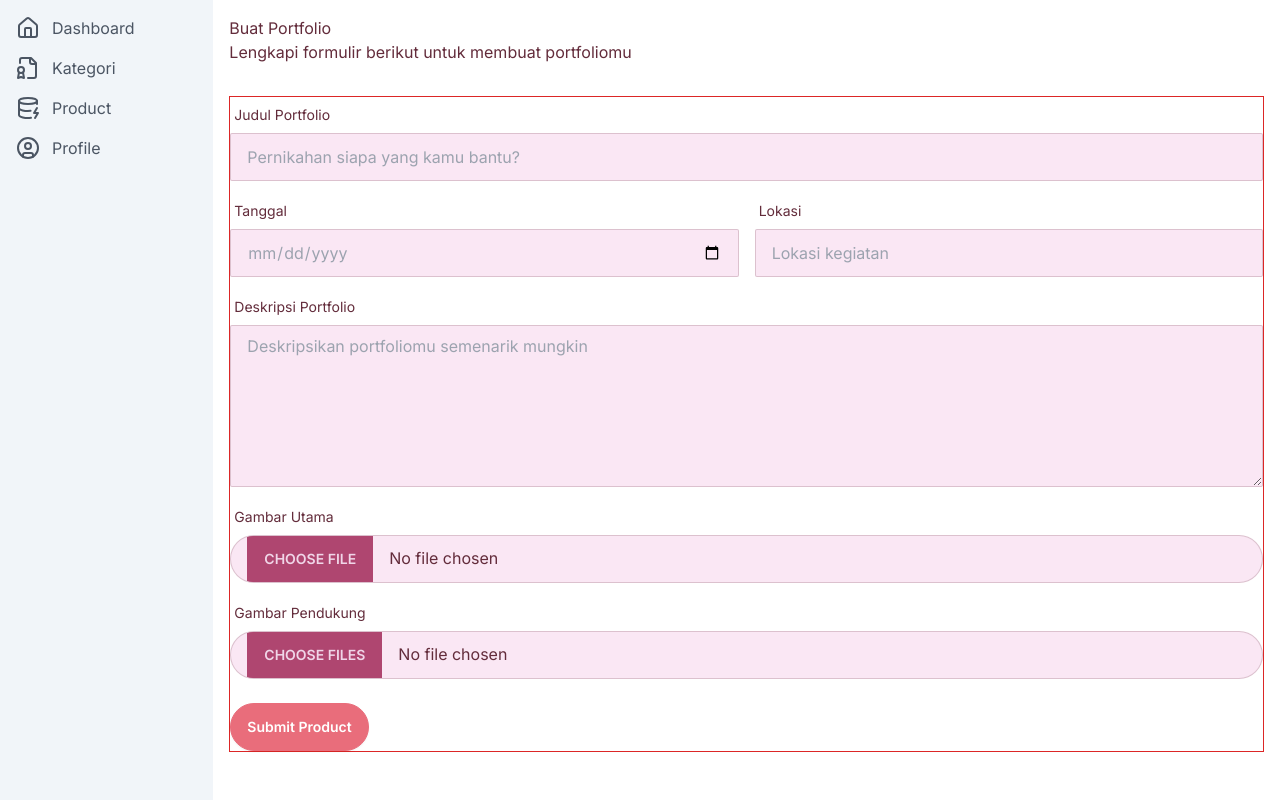
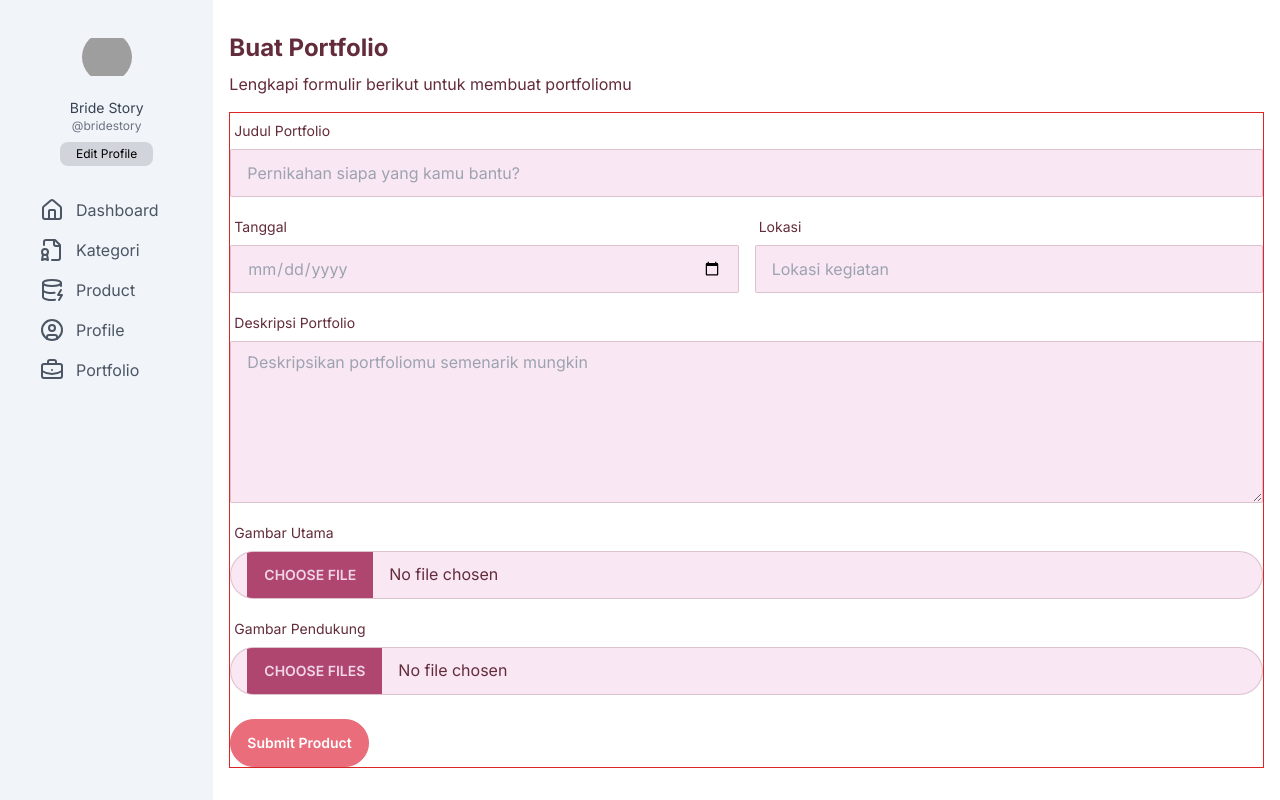
Before and after one commit to unclehandy/carivendornikah, a Next.js app: page /dashboard/portfolio/new in a window 1280 px wide. Built offline with nearby package versions, Linux system fonts and the light colour scheme; grey boxes are pictures that could not be loaded.

Commit message:
fix: modify vendor dashboard layout

```diff
--- a/src/app/dashboard/layout.js
+++ b/src/app/dashboard/layout.js
@@ -1,50 +1,89 @@
-import { HomeIcon,UserCircle,FileBadgeIcon,LucideDatabaseZap } from "lucide-react";
+import {
+  HomeIcon,
+  UserCircle,
+  FileBadgeIcon,
+  LucideDatabaseZap,
+  BriefcaseBusiness,
+} from "lucide-react";
 import Link from "next/link";
 
 export default function Layout({ children }) {
   return (
-      <div className="flex">
+    <div className="flex bg-slate-100 h-screen">
       {/* Left Sidebar Navigation */}
-        <div className="sidebar-left w-1/6 bg-slate-100 h-svh">
+      <div className="sidebar-left w-1/6 bg-slate-100 h-screen fixed">
         <nav className="p-4">
-            <ul>
+          <div className="rounded-lg overflow-hidden">
+            <img
+              className="rounded-full mx-auto mt-4 object-contain"
+              src="https://www.bridestory.com/_nuxt/img/bs_logo_dark-HJ6X7hQcPce7eceff4fdd3988b58ef900028ffc0a.webp"
+              alt="Profile"
+              style={{ width: "50px", height: "50px" }}
+            />
+            <div className="text-center mt-4">
+              <p className="text-sm text-gray-700">Bride Story</p>
+              <p className="text-xs text-gray-500">@bridestory</p>
+              <button className="text-xs mt-2 py-1 px-4 bg-gray-300 text-black rounded-lg hover:bg-gray-400">
+                Edit Profile
+              </button>
+            </div>
+          </div>
+          <ul className="ml-6 mt-8">
             <li className="mb-4">
-                <Link href="#" className="text-gray-600 flex gap-3 items-center hover:text-gray-800">
-                    <HomeIcon/>
-                    <div>Dashboard</div></Link>
-              </li>
-
-
-              <li className="mb-4">
-                <Link  href="/dashboard/kategori" className="text-gray-600 flex gap-3 items-center hover:text-gray-800">
-                    <FileBadgeIcon/>
-                    <div>Kategori</div></Link>
-              </li>
-
-
-              <li className="mb-4">
-                <Link  href="/dashboard/product" className="text-gray-600 flex gap-3 items-center hover:text-gray-800">
-                    <LucideDatabaseZap/>
-                    <div>Product</div></Link>
+              <Link
+                href="#"
+                className="text-gray-600 flex gap-3 items-center hover:text-gray-800"
+              >
+                <HomeIcon />
+                <div>Dashboard</div>
+              </Link>
             </li>
 
             <li className="mb-4">
-                <Link href="/dashboard/vendor" className="text-gray-600 flex gap-3 items-center hover:text-gray-800">
-                    <UserCircle/>
-                    <div>Profile</div></Link>
+              <Link
+                href="/dashboard/kategori"
+                className="text-gray-600 flex gap-3 items-center hover:text-gray-800"
+              >
+                <FileBadgeIcon />
+                <div>Kategori</div>
+              </Link>
             </li>
 
+            <li className="mb-4">
+              <Link
+                href="/dashboard/product"
+                className="text-gray-600 flex gap-3 items-center hover:text-gray-800"
+              >
+                <LucideDatabaseZap />
+                <div>Product</div>
+              </Link>
+            </li>
 
-
-
+            <li className="mb-4">
+              <Link
+                href="/dashboard"
+                className="text-gray-600 flex gap-3 items-center hover:text-gray-800"
+              >
+                <UserCircle />
+                <div>Profile</div>
+              </Link>
+            </li>
+            <li className="mb-4">
+              <Link
+                href="/dashboard/portfolio"
+                className="text-gray-600 flex gap-3 items-center hover:text-gray-800"
+              >
+                <BriefcaseBusiness />
+                <div>Portfolio</div>
+              </Link>
+            </li>
           </ul>
         </nav>
       </div>
 
       {/* Right Content Area */}
-        <div className="w-5/6  bg-white">
+      <div className="w-5/6  bg-white ml-[16.666667%]">
         <div className="p-4 content-center items-center justify-center  w-full">
-
           {children}
         </div>
       </div>
--- a/src/app/dashboard/page.js
+++ b/src/app/dashboard/page.js
@@ -2,7 +2,7 @@ import Dashboard from "@/components/dashboard";
 
 export default function Home() {
   return (
-    <main className="bg-neutral ">
+    <main className="bg-white">
       <Dashboard />
     </main>
   );
--- a/src/app/dashboard/portfolio/new/page.js
+++ b/src/app/dashboard/portfolio/new/page.js
@@ -7,11 +7,11 @@ import { PortfolioForm } from "@/components/form/portfolioForm";
 export default function Page() {
   return (
     // ini harusnya sidebar
-    <main className="space-y-8 ">
+    <main className="bg-white">
       <section className="flex justify-between items-center">
-        <div>
-          <h1>Buat Portfolio</h1>
-          <p>Lengkapi formulir berikut untuk membuat portfoliomu</p>
+        <div className="bg-white">
+        <h2 className="text-2xl font-bold mb-2 mt-4">Buat Portfolio</h2>
+          <p className="mb-4">Lengkapi formulir berikut untuk membuat portfoliomu</p>
         </div>
       </section>
       <PortfolioForm />
--- /dev/null
+++ b/src/app/dashboard/portfolio/page.js
@@ -0,0 +1,22 @@
+import { Portfolio } from "@/components/portfolio";
+import { Plus } from "lucide-react";
+import Link from "next/link";
+
+export default function Home() {
+  return (
+    <main className="bg-white">
+      <div className="flex flex-row items-center gap-4">
+        <h2 className="text-2xl font-bold mb-4 mt-4">Portfolio</h2>
+        <Link href="portfolio/new">
+          <button className="btn flex flex-row h-8 min-h-8 border border-gray-300 rounded-lg">
+            <span className="inline text-xs text-gray-600">
+              Tambah Portfolio
+            </span>
+            <Plus size={15} className="inline text-gray-600" />
+          </button>
+        </Link>
+      </div>
+      <Portfolio />
+    </main>
+  );
+}
--- a/src/components/dashboard.jsx
+++ b/src/components/dashboard.jsx
@@ -1,134 +1,14 @@
 "use client";
 
-import React, { useState } from "react";
+import React from "react";
 import { MyProfile } from "@/components/vendorProfile";
-import { ImageGrid } from "./portfolio";
 
 const Dashboard = () => {
-  const [activeTab, setActiveTab] = useState("Profile");
-
-  const handleTabChange = (tab) => {
-    setActiveTab(tab);
-  };
-
   return (
-    <div className="bg-white flex flex-col lg:flex-row">
-      {/* <div className="bg-gray-100 p-4 lg:w-1/6 h-lvh fixed">
-        <div className="rounded-lg overflow-hidden">
-          <img
-            className="rounded-full mx-auto mt-4 object-contain"
-            src="https://www.bridestory.com/_nuxt/img/bs_logo_dark-HJ6X7hQcPce7eceff4fdd3988b58ef900028ffc0a.webp"
-            alt="Profile"
-            style={{ width: "50px", height: "50px" }}
-          />
-          <div className="text-center mt-4">
-            <p className="text-sm text-gray-700">Bride Story</p>
-            <p className="text-xs text-gray-500">@bridestory</p>
-            <button className="text-xs mt-2 py-1 px-4 bg-gray-300 text-black rounded-lg hover:bg-gray-400">
-              Edit Profile
-            </button>
-          </div>
+        <div className="bg-white">
+          <h2 className="text-2xl font-bold mb-4 mt-4">Profile</h2>
+          <MyProfile />
         </div>
-        <ul className="menu-md bg-gray-100 w-56 rounded-box text-gray-600 mt-4 ml-4">
-          <li>
-            <a
-              href="#"
-              className={`${
-                activeTab === "Profile" ? "active" : ""
-              } flex flex-row items-center gap-2`}
-              onClick={() => handleTabChange("Profile")}
-            >
-              <svg
-                xmlns="http://www.w3.org/2000/svg"
-                className="h-5 w-5"
-                fill="none"
-                viewBox="0 0 24 24"
-                stroke="currentColor"
-              >
-                <path
-                  strokeLinecap="round"
-                  strokeLinejoin="round"
-                  strokeWidth="2"
-                  d="M3 12l2-2m0 0l7-7 7 7M5 10v10a1 1 0 001 1h3m10-11l2 2m-2-2v10a1 1 0 01-1 1h-3m-6 0a1 1 0 001-1v-4a1 1 0 011-1h2a1 1 0 011 1v4a1 1 0 001 1m-6 0h6"
-                />
-              </svg>
-              Profile
-            </a>
-          </li>
-          <li>
-            <a
-              href="#"
-              className={`${
-                activeTab === "Portfolio" ? "active" : ""
-              } flex flex-row items-center gap-2`}
-              onClick={() => handleTabChange("Portfolio")}
-            >
-              <svg
-                xmlns="http://www.w3.org/2000/svg"
-                className="h-5 w-5"
-                fill="none"
-                viewBox="0 0 24 24"
-                stroke="currentColor"
-              >
-                <path
-                  strokeLinecap="round"
-                  strokeLinejoin="round"
-                  strokeWidth="2"
-                  d="M13 16h-1v-4h-1m1-4h.01M21 12a9 9 0 11-18 0 9 9 0 0118 0z"
-                />
-              </svg>
-              Porfolio
-            </a>
-          </li>
-          <li>
-            <a
-              href="#"
-              className={`${
-                activeTab === "Package" ? "active" : ""
-              } flex flex-row items-center gap-2`}
-              onClick={() => handleTabChange("Package")}
-            >
-              <svg
-                xmlns="http://www.w3.org/2000/svg"
-                className="h-5 w-5"
-                fill="none"
-                viewBox="0 0 24 24"
-                stroke="currentColor"
-              >
-                <path
-                  strokeLinecap="round"
-                  strokeLinejoin="round"
-                  strokeWidth="2"
-                  d="M9 19v-6a2 2 0 00-2-2H5a2 2 0 00-2 2v6a2 2 0 002 2h2a2 2 0 002-2zm0 0V9a2 2 0 012-2h2a2 2 0 012 2v10m-6 0a2 2 0 002 2h2a2 2 0 002-2m0 0V5a2 2 0 012-2h2a2 2 0 012 2v14a2 2 0 01-2 2h-2a2 2 0 01-2-2z"
-                />
-              </svg>
-              Package
-            </a>
-          </li>
-        </ul>
-        {/* <MainMenu /> */}
-      {/* </div> */}
-      <div className="bg-white p-4 lg:w-3/4 ml-60">
-        {activeTab === "Profile" && (
-          <div>
-            <h2 className="text-2xl font-bold mb-4 mt-4">Profile</h2>
-            <MyProfile />
-          </div>
-        )}
-        {activeTab === "Portfolio" && (
-          <div>
-            <h2 className="text-2xl font-bold mb-4 mt-4">Portfolio</h2>
-            <ImageGrid />
-          </div>
-        )}
-        {activeTab === "Package" && (
-          <div>
-            <h2 className="text-2xl font-bold mb-4 mt-4">Package</h2>
-            <p>Belum ada isinya</p>
-          </div>
-        )}
-      </div>
-    </div>
   );
 };
 
--- a/src/components/portfolio.jsx
+++ b/src/components/portfolio.jsx
@@ -1,7 +1,6 @@
 import { PortfolioCard } from "./portfolio/portfolioCard";
-import { MoreHorizontal, PackageX } from "lucide-react";
 
-export const ImageGrid = () => {
+export const Portfolio = () => {
   return (
     <div>
       <div className="portfolio-card-wrapper">
```
Lines whose indentation alone changed are shown as unchanged.
